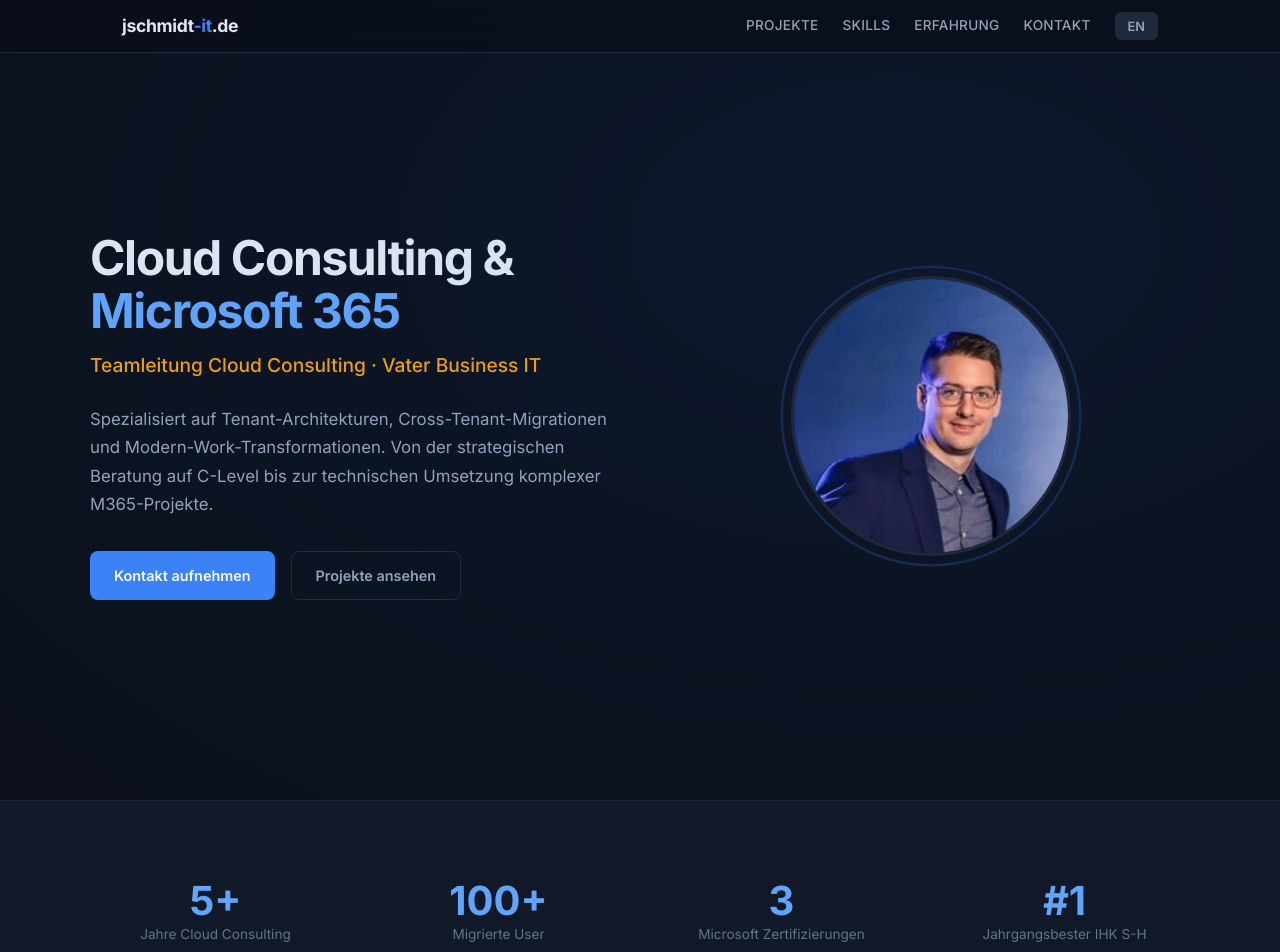
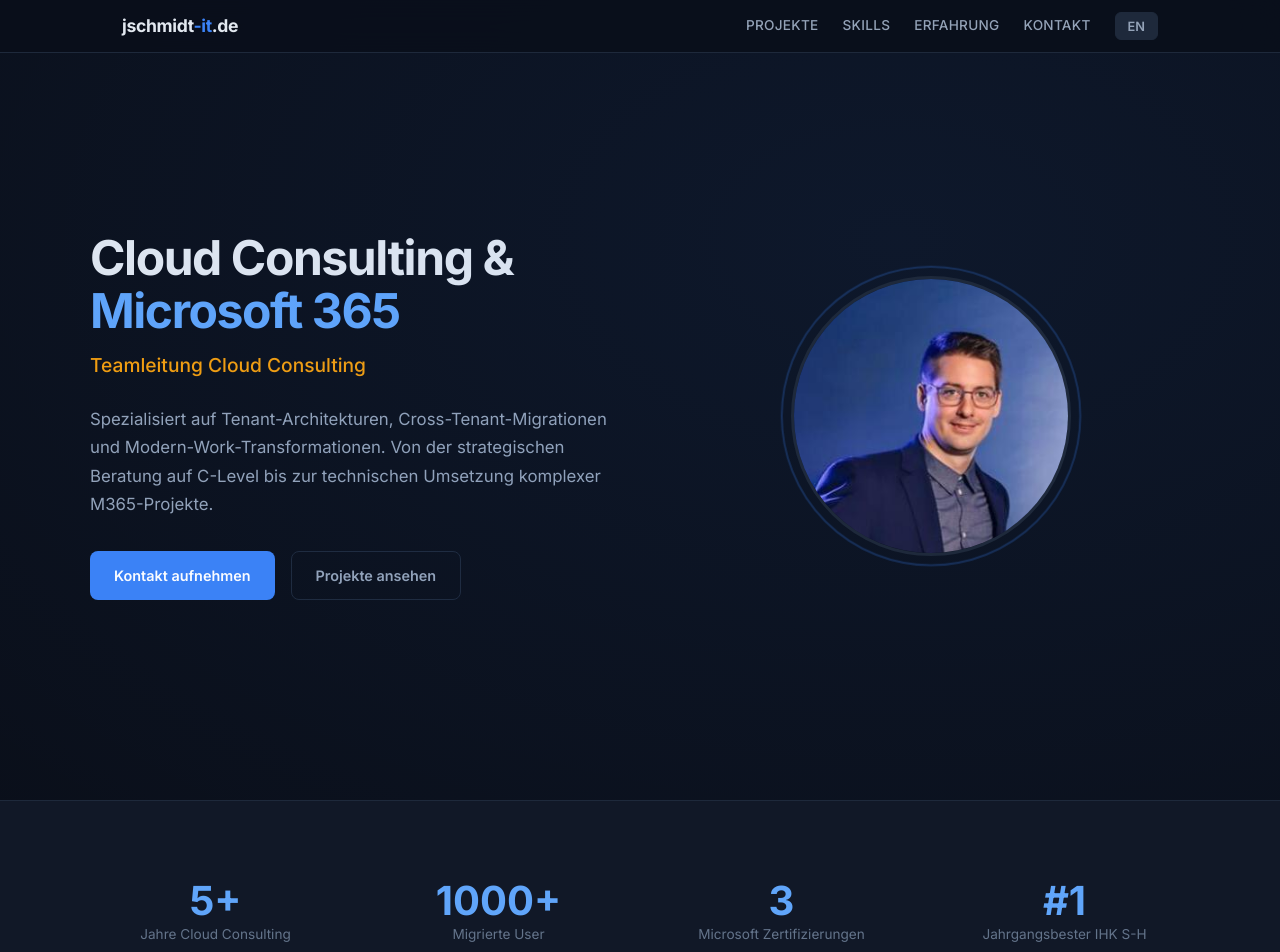
Before and after one commit to JSchmidt-it/jschmidt-it.de, a plain HTML site: page index.html in a window 1280 px wide. Shown: the top 952 px of the page. Drawn offline with Linux system fonts and the light colour scheme.

Commit message:
Update Cloud Consulting team lead and stats

```diff
--- a/index.html
+++ b/index.html
@@ -172,8 +172,8 @@
       <br><span class="accent">Microsoft 365</span>
     </h1>
     <div class="subtitle">
-      <span data-lang="de" class="active">Teamleitung Cloud Consulting · Vater Business IT</span>
-      <span data-lang="en">Cloud Consulting Team Lead · Vater Business IT</span>
+      <span data-lang="de" class="active">Teamleitung Cloud Consulting</span>
+      <span data-lang="en">Cloud Consulting Team Lead</span>
     </div>
     <p class="intro">
       <span data-lang="de" class="active">Spezialisiert auf Tenant-Architekturen, Cross-Tenant-Migrationen und Modern-Work-Transformationen. Von der strategischen Beratung auf C-Level bis zur technischen Umsetzung komplexer M365-Projekte.</span>
@@ -209,7 +209,7 @@
       <div class="stat-label" data-lang="en">Years Cloud Consulting</div>
     </div>
     <div>
-      <div class="stat-num">100+</div>
+      <div class="stat-num">1000+</div>
       <div class="stat-label" data-lang="de" class="active">Migrierte User</div>
       <div class="stat-label" data-lang="en">Migrated Users</div>
     </div>
```
